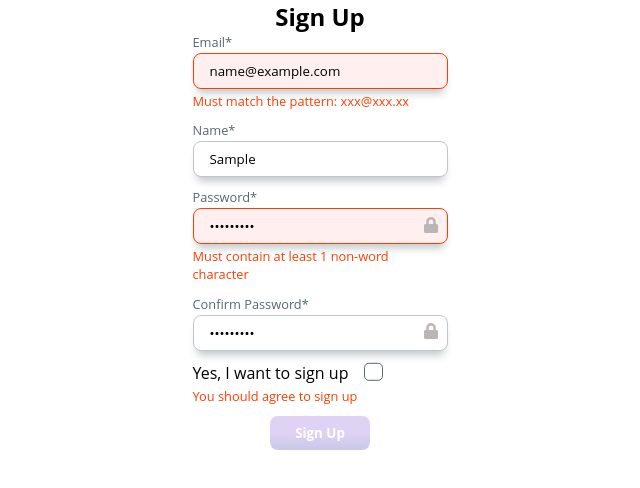
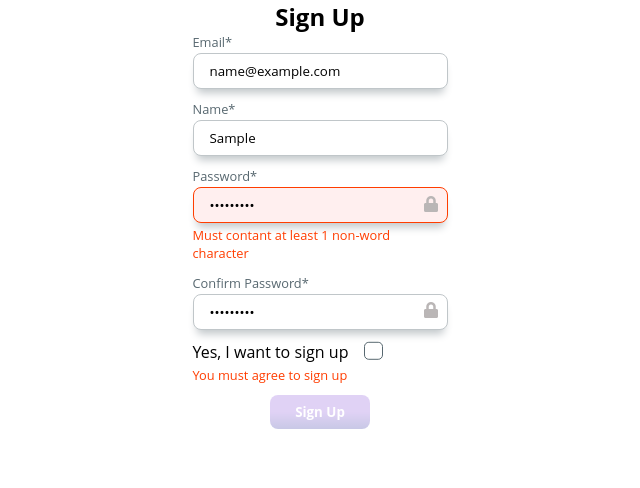
Before and after one commit to truth7eeker/cdi, a plain HTML site: page task4/index.html in a window 1280 px wide. Both pictures are taken after typing "name@example.com", "Sample", "Sample123", "Sample123" into the empty fields and a click on the button "Sign Up". Shown: the whole page, without its empty margins (320-960 px from the left). Drawn offline with Linux system fonts and the light colour scheme; some packages are replaced by stand-ins of ours; a script that the page names is missing.

Commit message:
fix error handler

```diff
--- a/task4/index.html
+++ b/task4/index.html
@@ -11,17 +11,14 @@
          <div class="container">
             <h2>Sign Up</h2>
             <form action="#" class="form form--spaced">
-
                <div class="form__field field">
                   <label class="field__label" for="email">Email*</label>
                   <input class="field__input" id="email" name="email" placeholder="Email*" />
-                  <span class="field__error hidden"></span>
                </div>
 
                <div class="form__field field">
                   <label class="field__label" for="name">Name*</label>
                   <input class="field__input" id="name" name="name" placeholder="Name*" />
-                  <span class="field__error hidden"></span>
                </div>
 
                <div class="form__field field">
@@ -34,7 +31,6 @@
                      placeholder="Password*"
                   />
                   <i class="fas fa-lock field__icon"></i>
-                  <span class="field__error hidden"></span>
                </div>
 
                <div class="form__field field">
@@ -47,7 +43,6 @@
                      placeholder="Confirm Password*"
                   />
                   <i class="fas fa-lock field__icon"></i>
-                  <span class="field__error hidden"></span>
                </div>
 
                <div class="form__field field">
@@ -63,7 +58,6 @@
                         <span class="checkbox__shape"></span>
                      </label>
                   </div>
-                  <span class="field__error hidden"></span>
                </div>
 
                <button class="button form__submit-btn" type="submit">Sign Up</button>
--- a/task4/script.js
+++ b/task4/script.js
@@ -2,7 +2,6 @@ const inputs = document.querySelectorAll('input');
 const submitBtn = document.querySelector('.form__submit-btn');
 const fromContainer = document.querySelector('.container');
 const passwordLock = document.querySelectorAll('.field__icon');
-const errors = document.querySelectorAll('.field__error');
 
 const user = {
    email: '',
@@ -16,19 +15,23 @@ const form = [
    {
       name: 'email',
       max: 100,
-      regex: /^(?=.{1,100}$)[A-Za-z0-9._%+-]+@[A-Za-z0-9.-]{3}.[A-Za-z]{2}$/,
+      regex: /^(?=.{1,100}$)[A-Za-z0-9._%+-]+@[A-Za-z0-9.-]{2,}.[A-Za-z]{2,}$/,
       pattern: 'Must match the pattern: xxx@xxx.xx',
+      required: true,
+      errMessage: '',
    },
-   { name: 'name', max: 150 },
+   { name: 'name', max: 150, required: true, errMessage: '' },
    {
       name: 'password',
       min: 8,
       max: 30,
-      regex: /^(?=.*\W).{8,30}$/,
-      pattern: 'Must contain at least 1 non-word character',
+      regex: /^(?=.*\W).+$/,
+      pattern: 'Must contant at least 1 non-word character',
+      required: true,
+      errMessage: '',
    },
-   { name: 'confirmPassword' },
-   { name: 'confirmSignup' },
+   { name: 'confirmPassword', required: true, errMessage: '' },
+   { name: 'confirmSignup', required: true, errMessage: '' },
 ];
 
 // make labels appear/dissapear based on focus and focusout events
@@ -52,16 +55,74 @@ const handleFocus = (event) => {
 // add error text to UI and toggle red error class
 const handleErrClass = (index) => {
    const formField = form[index];
-   const errText = errors[index].textContent;
+   const errText = formField.errMessage;
 
-   if (errText && formField.name === 'confirmSignup') {
-      errors[index].classList.remove('hidden');
-   } else if (errText && formField.name !== 'confirmSignup') {
+   if (errText && formField.name !== 'confirmSignup') {
       inputs[index].classList.add('input--error');
-      errors[index].classList.remove('hidden');
    } else {
       inputs[index].classList.remove('input--error');
-      errors[index].classList.add('hidden');
+   }
+};
+
+const checkRegex = (options) => {
+   const { formField, value, index } = options;
+   const { regex, pattern } = formField;
+   const lengthOk = checkLength(options);
+
+   if (lengthOk && !regex.test(value)) {
+      form[index].errMessage = pattern;
+   }
+};
+
+const checkLength = (options) => {
+   const { formField, value, index } = options;
+   const { min, max, required } = formField;
+   let err = '';
+
+   if (required && !value.length) {
+      err = "Can't be blank";
+   } else if (min && value.length < min) {
+      err = `Must be greater than ${min}`;
+   } else if (max && value.length > max) {
+      err = `Must be less than ${max}`;
+   }
+
+   form[index].errMessage = err;
+
+   return err ? false : true;
+};
+
+const checkConfirm = (options) => {
+   const { key, value, index } = options;
+   let err = '';
+
+   if (key === 'confirmSignup' && !user.confirmSignup) {
+      err = 'You must agree to sign up';
+   } else if (key === 'confirmPassword' && value !== user.password) {
+      err = 'Passwords must match';
+   } else if (key === 'confirmPassword' && !value.length) {
+      err = "Can't be blank";
+   }
+
+   form[index].errMessage = err;
+};
+
+const creatErrorMessage = (index) => {
+   const formField = inputs[index];
+   const err = form[index].errMessage;
+   const existingError = formField.closest('.form__field').querySelector('.field__error');
+
+   if (existingError && err) {
+      existingError.textContent = err;
+   } else if (!existingError && err) {
+      const error = document.createElement('span');
+
+      error.classList.add('field__error');
+      error.textContent = err;
+
+      formField.closest('.form__field').appendChild(error);
+   } else if (existingError && !err) {
+      formField.closest('.form__field').removeChild(existingError);
    }
 };
 
@@ -69,23 +130,28 @@ const handleErrClass = (index) => {
 const handleErrMessage = (entry, index) => {
    const [key, value] = entry;
    const formField = form[index];
+   const options = {
+      formField,
+      value,
+      index,
+      key,
+   };
 
-   if (key === 'confirmSignup' && !user.confirmSignup) {
-      errors[index].textContent = 'You should agree to sign up';
-   } else if (!value && typeof value === 'string') {
-      errors[index].textContent = "Can't be blank";
-   } else if (value.length < formField.min) {
-      errors[index].textContent = `Must be greater than ${formField.min}`;
-   } else if (value.length > formField.max) {
-      errors[index].textContent = `Must be less than ${formField.max}`;
-   } else if (key === 'confirmPassword' && value !== user.password) {
-      errors[index].textContent = 'Passwords must match';
-   } else if (formField.regex && !formField.regex.test(value)) {
-      errors[index].textContent = formField.pattern;
-   } else {
-      errors[index].textContent = '';
+   switch (formField.name) {
+      case 'email':
+      case 'password':
+         checkLength(options);
+         checkRegex(options);
+         break;
+      case 'name':
+         checkLength(options);
+         break;
+      case 'confirmPassword':
+      case 'confirmSignup':
+         checkConfirm(options);
    }
 
+   creatErrorMessage(index);
    handleErrClass(index);
 };
 
@@ -100,24 +166,20 @@ const handleChange = (event) => {
    user[name] = type === 'checkbox' ? checked : value.trim();
 };
 
-// delete error message as a user types in and enable dynamic validation
+// enable dynamic validation on every input event
 const handleInput = (event) => {
    const { name, value } = event.target;
    const index = findIndex(inputs, name);
-   handleDynamicValidation([name, value], index);
+
+   setTimeout(() => {
+      handleErrMessage([name, value], index);
+   }, 0);
 };
 
 // return true if there are no err messages
 const checkForm = () => {
    Object.entries(user).forEach((entry, index) => handleErrMessage(entry, index));
-   return Array.from(errors).every((error) => !error.textContent.length);
-};
-
-// waits for a second before validation fires off
-const handleDynamicValidation = (entry, index) => {
-   setTimeout(() => {
-      handleErrMessage(entry, index);
-   }, 0);
+   return !form.some((field) => field.errMessage.length);
 };
 
 const togglePassword = (event) => {
--- a/task4/style.css
+++ b/task4/style.css
@@ -175,10 +175,6 @@
     margin-top: 3px;
 }
 
-.hidden {
-    display: none;
-}
-
 .input--error {
     background-color: var(--input-bg-lightred);
     border-color: var(--error)
```
